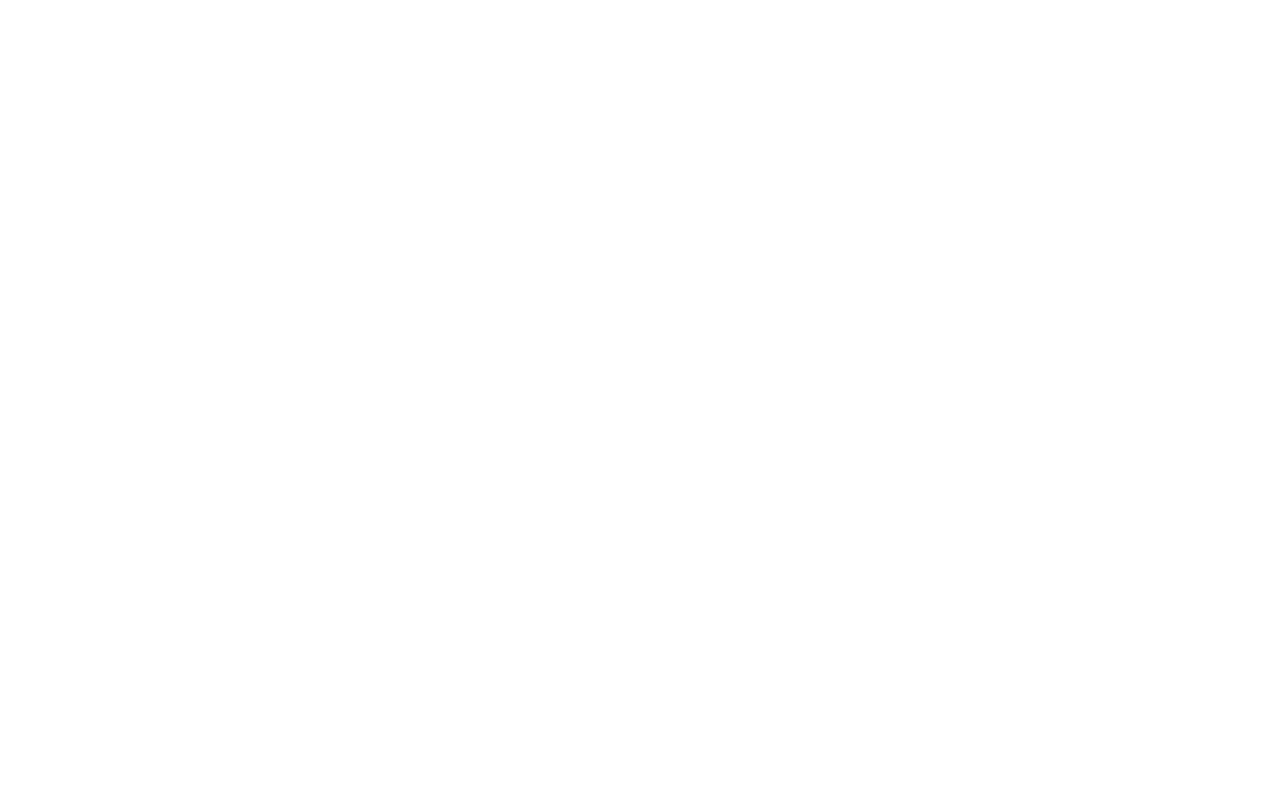
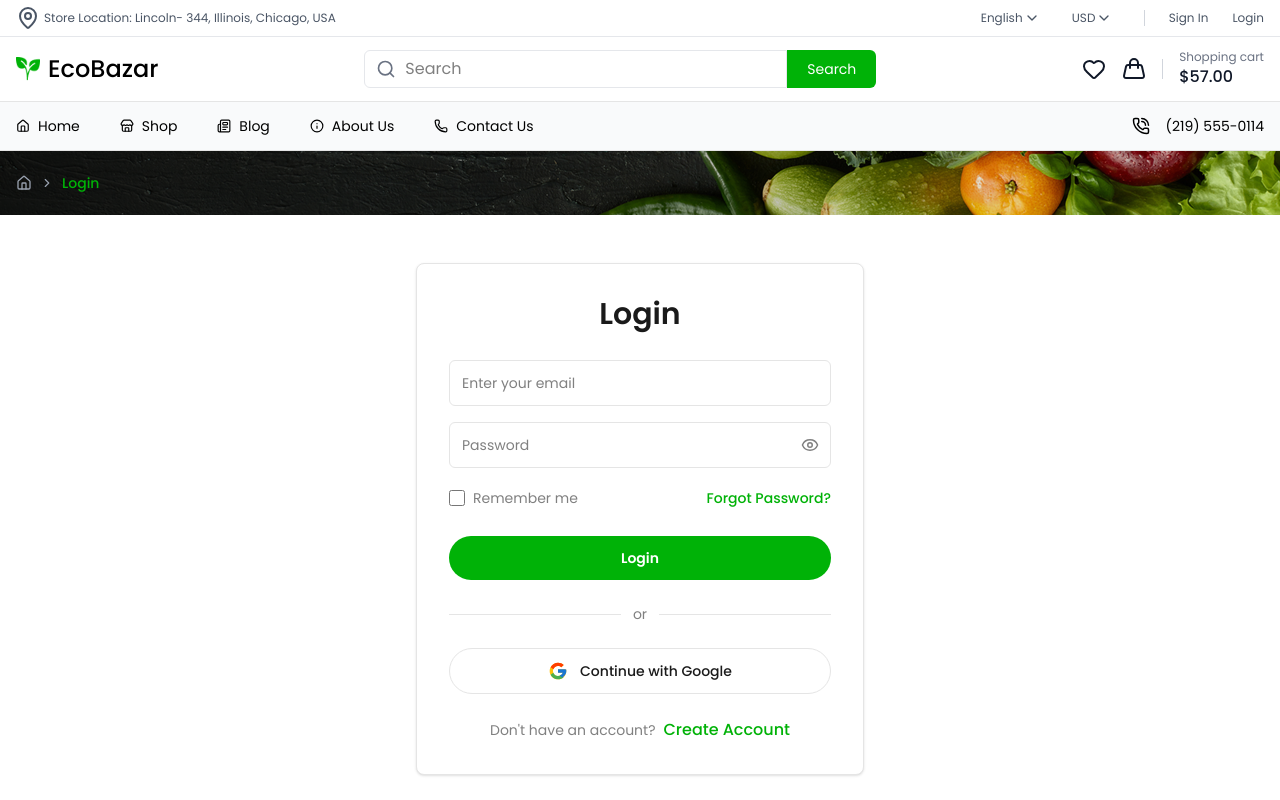
Before and after one commit to TahmidShawn/EcoBazar, a React (Vite) app in the folder client/: page /login in a window 1280 px wide. Before the commit this address had no page. Shown: the top 800 px of the page. Built offline with nearby package versions, Linux system fonts and the light colour scheme.

Commit message:
feat: design login page

```diff
--- a/client/src/components/shared/navbar/TopBar/TopBar.jsx
+++ b/client/src/components/shared/navbar/TopBar/TopBar.jsx
@@ -37,6 +37,9 @@
                     <Link to={"/register"} className="">
                         Sign In
                     </Link>
+                    <Link to={"/login"} className="">
+                        Login
+                    </Link>
                 </div>
             </div>
         </div>
--- a/client/src/pages/login/Login.jsx
+++ b/client/src/pages/login/Login.jsx
@@ -1,11 +1,140 @@
-
+import { Eye, EyeOff } from "lucide-react";
+import { useState } from "react";
+import BreadcrumbBanner from "../../components/shared/breadcrumbBanner/BreadcrumbBanner";
+import { Link } from "react-router";
 
 const Login = () => {
-  return (
-	<div>
+    const [showPassword, setShowPassword] = useState(false);
 
-	</div>
-  )
-}
+    return (
+        <div>
+            <BreadcrumbBanner
+                items={[
+                    {
+                        label: "Login",
+                    },
+                ]}
+            />
 
-export default Login
+            <main className="mt-12 flex justify-center bg-white px-4">
+                <div className="w-full max-w-md rounded-lg border border-border bg-white p-6 shadow-sm md:p-8">
+                    <h1 className="text-text mb-7 text-center text-3xl font-semibold">
+                        Login
+                    </h1>
+
+                    <form className="space-y-4">
+                        <div>
+                            <input
+                                type="email"
+                                name="email"
+                                placeholder="Enter your email"
+                                required
+                                className="border-border text-text placeholder:text-muted focus:border-primary w-full rounded-md border bg-white px-3 py-3 text-sm outline-none transition"
+                            />
+                        </div>
+
+                        <div className="relative">
+                            <input
+                                type={showPassword ? "text" : "password"}
+                                name="password"
+                                placeholder="Password"
+                                required
+                                className="border-border text-text placeholder:text-muted focus:border-primary w-full rounded-md border bg-white px-3 py-3 pr-11 text-sm outline-none transition"
+                            />
+
+                            <button
+                                type="button"
+                                onClick={() => setShowPassword(!showPassword)}
+                                className="text-muted hover:text-text absolute top-1/2 right-3 -translate-y-1/2"
+                            >
+                                {showPassword ? (
+                                    <EyeOff size={18} />
+                                ) : (
+                                    <Eye size={18} />
+                                )}
+                            </button>
+                        </div>
+
+                        <div className="flex items-center justify-between pt-1">
+                            <label className="text-muted flex cursor-pointer items-center gap-2 text-sm">
+                                <input
+                                    type="checkbox"
+                                    className="accent-primary h-4 w-4 cursor-pointer"
+                                />
+
+                                <span>Remember me</span>
+                            </label>
+
+                            <button
+                                type="button"
+                                className="text-primary text-sm font-medium hover:underline"
+                            >
+                                Forgot Password?
+                            </button>
+                        </div>
+
+                        <button
+                            type="submit"
+                            className="bg-primary hover:bg-primary/90 mt-3 w-full rounded-full px-4 py-3 text-sm font-semibold text-white transition"
+                        >
+                            Login
+                        </button>
+                    </form>
+
+                    <div className="my-6 flex items-center gap-3">
+                        <div className="bg-border h-px flex-1" />
+
+                        <span className="text-muted text-sm">or</span>
+
+                        <div className="bg-border h-px flex-1" />
+                    </div>
+
+                    <button
+                        type="button"
+                        className="border-border text-text flex w-full items-center justify-center gap-3 rounded-full border bg-white px-4 py-3 text-sm font-medium transition hover:bg-gray-50"
+                    >
+                        <svg
+                            xmlns="http://www.w3.org/2000/svg"
+                            className="h-5 w-5"
+                            viewBox="0 0 48 48"
+                        >
+                            <path
+                                fill="#FFC107"
+                                d="M43.6 20.5H42V20H24v8h11.3C33.7 32.7 29.2 36 24 36c-6.6 0-12-5.4-12-12s5.4-12 12-12c3.1 0 5.9 1.2 8 3.1l5.7-5.7C34.2 6.1 29.3 4 24 4 12.9 4 4 12.9 4 24s8.9 20 20 20 20-8.9 20-20c0-1.2-.1-2.3-.4-3.5z"
+                            />
+
+                            <path
+                                fill="#FF3D00"
+                                d="M6.3 14.7l6.6 4.8C14.7 16.2 18.9 12 24 12c3.1 0 5.9 1.2 8 3.1l5.7-5.7C34.2 6.1 29.3 4 24 4 16.3 4 9.6 8.3 6.3 14.7z"
+                            />
+
+                            <path
+                                fill="#4CAF50"
+                                d="M24 44c5.1 0 9.8-2 13.3-5.2l-6.1-5.2C29.5 35.1 26.9 36 24 36c-5.2 0-9.6-3.3-11.3-8l-6.6 5.1C9.4 39.7 16.2 44 24 44z"
+                            />
+
+                            <path
+                                fill="#1976D2"
+                                d="M43.6 20.5H42V20H24v8h11.3c-1.1 3.1-4.1 5.4-7.3 6.3l6.1 5.2C33.6 40.6 44 34 44 24c0-1.2-.1-2.3-.4-3.5z"
+                            />
+                        </svg>
+                        Continue with Google
+                    </button>
+
+                    <p className="text-muted mt-6 text-center text-sm">
+                        Don't have an account?
+                        <Link
+                            to={"/register"}
+                            type="button"
+                            className="text-primary ml-2 text-base font-medium hover:underline"
+                        >
+                            Create Account
+                        </Link>
+                    </p>
+                </div>
+            </main>
+        </div>
+    );
+};
+
+export default Login;
--- a/client/src/pages/register/Register.jsx
+++ b/client/src/pages/register/Register.jsx
@@ -1,6 +1,7 @@
 import { Eye, EyeOff } from "lucide-react";
 import { useState } from "react";
 import BreadcrumbBanner from "../../components/shared/breadcrumbBanner/BreadcrumbBanner";
+import { Link } from "react-router";
 
 const Register = () => {
     const [showPassword, setShowPassword] = useState(false);
@@ -14,8 +15,9 @@
                     },
                 ]}
             />
-            <main className="flex justify-center bg-white px-4 mt-12">
-                <div className="w-full max-w-md rounded-lg border border-border bg-white  shadow-sm p-6 md:p-8">
+
+            <main className="mt-12 flex justify-center bg-white px-4">
+                <div className="w-full max-w-md rounded-lg border border-border bg-white p-6 shadow-sm md:p-8">
                     <h1 className="text-text mb-7 text-center text-3xl font-semibold">
                         Create Account
                     </h1>
@@ -24,12 +26,13 @@
                         <div>
                             <input
                                 type="text"
-                                name="text"
+                                name="name"
                                 placeholder="Enter your name"
                                 required
                                 className="border-border text-text placeholder:text-muted focus:border-primary w-full rounded-md border bg-white px-3 py-3 text-sm outline-none transition"
                             />
                         </div>
+
                         <div>
                             <input
                                 type="email"
@@ -82,14 +85,55 @@
                         </button>
                     </form>
 
+                    <div className="my-6 flex items-center gap-3">
+                        <div className="bg-border h-px flex-1" />
+
+                        <span className="text-muted text-sm">or</span>
+
+                        <div className="bg-border h-px flex-1" />
+                    </div>
+
+                    <button
+                        type="button"
+                        className="border-border text-text flex w-full items-center justify-center gap-3 rounded-full border bg-white px-4 py-3 text-sm font-medium transition hover:bg-gray-50"
+                    >
+                        <svg
+                            xmlns="http://www.w3.org/2000/svg"
+                            className="h-5 w-5"
+                            viewBox="0 0 48 48"
+                        >
+                            <path
+                                fill="#FFC107"
+                                d="M43.6 20.5H42V20H24v8h11.3C33.7 32.7 29.2 36 24 36c-6.6 0-12-5.4-12-12s5.4-12 12-12c3.1 0 5.9 1.2 8 3.1l5.7-5.7C34.2 6.1 29.3 4 24 4 12.9 4 4 12.9 4 24s8.9 20 20 20 20-8.9 20-20c0-1.2-.1-2.3-.4-3.5z"
+                            />
+
+                            <path
+                                fill="#FF3D00"
+                                d="M6.3 14.7l6.6 4.8C14.7 16.2 18.9 12 24 12c3.1 0 5.9 1.2 8 3.1l5.7-5.7C34.2 6.1 29.3 4 24 4 16.3 4 9.6 8.3 6.3 14.7z"
+                            />
+
+                            <path
+                                fill="#4CAF50"
+                                d="M24 44c5.1 0 9.8-2 13.3-5.2l-6.1-5.2C29.5 35.1 26.9 36 24 36c-5.2 0-9.6-3.3-11.3-8l-6.6 5.1C9.4 39.7 16.2 44 24 44z"
+                            />
+
+                            <path
+                                fill="#1976D2"
+                                d="M43.6 20.5H42V20H24v8h11.3c-1.1 3.1-4.1 5.4-7.3 6.3l6.1 5.2C33.6 40.6 44 34 44 24c0-1.2-.1-2.3-.4-3.5z"
+                            />
+                        </svg>
+                        Continue with Google
+                    </button>
+
                     <p className="text-muted mt-6 text-center text-sm">
                         Already have account
-                        <button
+                        <Link
+                            to={"/login"}
                             type="button"
-                            className="text-primary font-medium hover:underline ml-2 text-base"
+                            className="text-primary ml-2 text-base font-medium hover:underline"
                         >
                             Login
-                        </button>
+                        </Link>
                     </p>
                 </div>
             </main>
--- a/client/src/router/Router.jsx
+++ b/client/src/router/Router.jsx
@@ -8,6 +8,7 @@
 import About from "../pages/about/About";
 import Contact from "../pages/contact/Contact";
 import Register from "../pages/register/Register";
+import Login from "../pages/login/Login";
 
 const Router = () => {
     return (
@@ -21,6 +22,7 @@
                 <Route path="about" element={<About />} />
                 <Route path="contact" element={<Contact />} />
                 <Route path="register" element={<Register />} />
+                <Route path="login" element={<Login />} />
             </Route>
         </Routes>
     );
```
